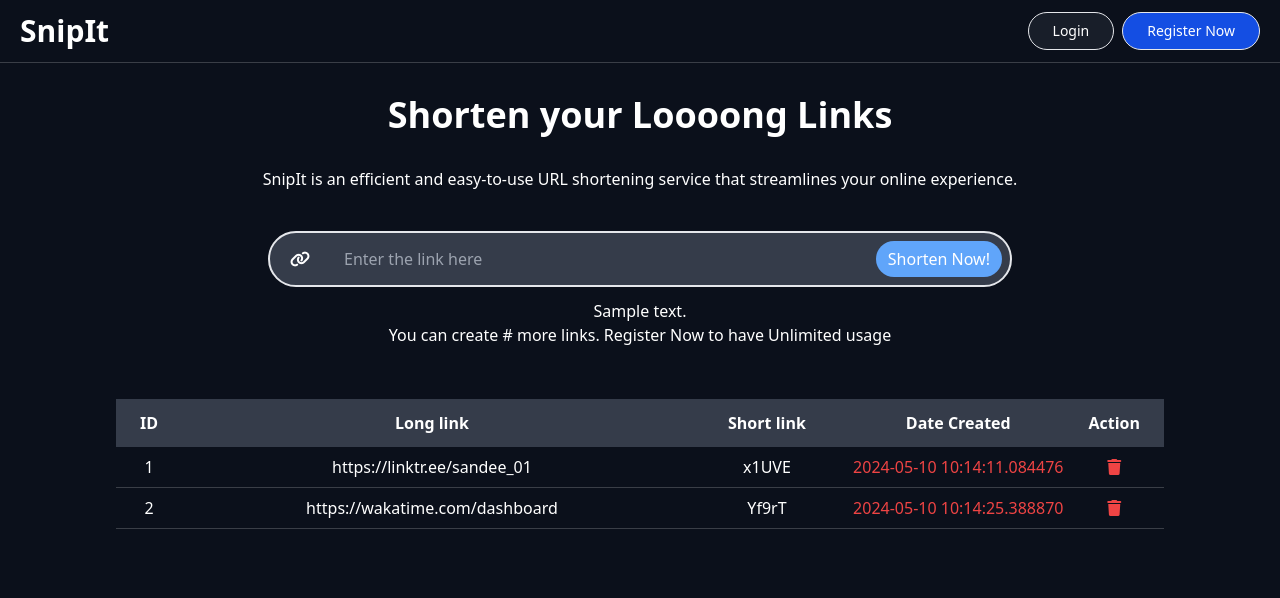
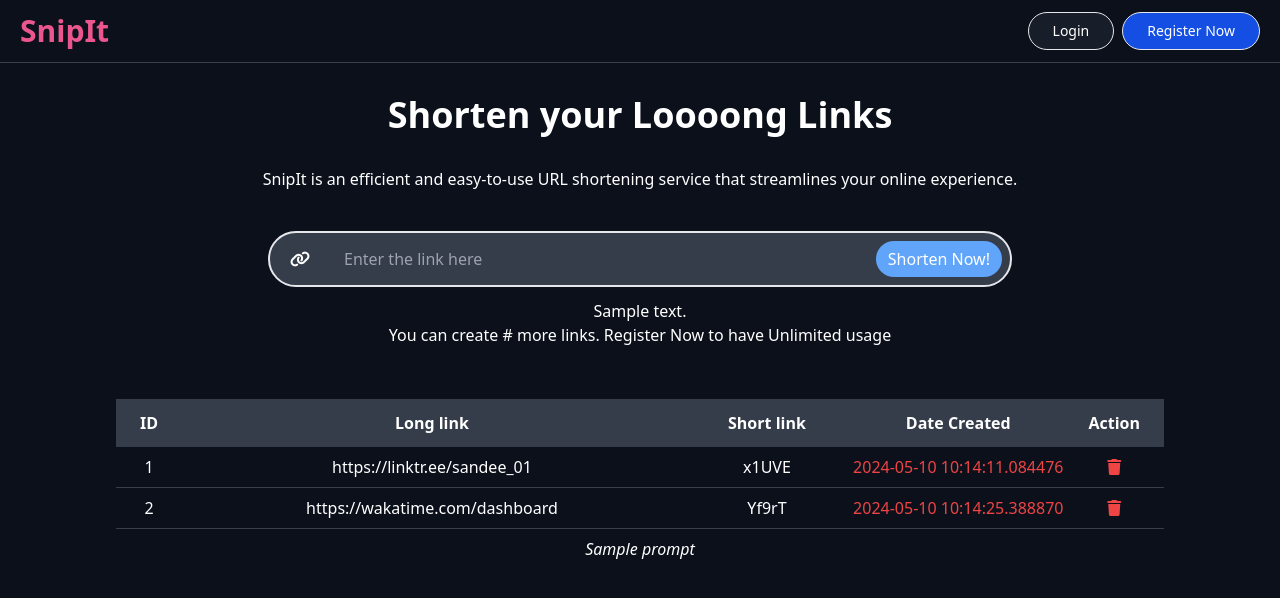
Before and after one commit to Sandee004/Shortner-UI, a Flask app: template templates/index.html in a window 1280 px wide. Shown: the top 598 px of the page. Run offline with Flask 3, Linux system fonts and the light colour scheme; tables that the repository leaves empty hold one stand-in row (values such as "Sample post"); the template is opened without the code that fills it: values that come from a table or form of the project are taken from there, most other values are stand-ins (such as "Sample title", 1, 10 or a date in 2020); some libraries are stand-ins or nearby versions.

Commit message:
differentiating homepages

```diff
--- a/main.py
+++ b/main.py
@@ -42,7 +42,7 @@ def index():
             if existing_link:
             # Link already exists, return the existing short link
                 short_link = existing_link.short_link
-                success_message = f"Long link already shortened! Your short link is: http://localhost:80/{short_link}"
+                success_message = f"Long link already shortened! Your short link is: {short_link}"
             else:
                 short_link = ''.join(random.choices(string.ascii_letters + string.digits, k=5))
 
@@ -51,7 +51,7 @@ def index():
                 db.session.commit()
 
                 generated_short_link = new_link.short_link
-                success_message = f"Long link successfully shortened! Your short link is: http://localhost:80/{generated_short_link}"
+                success_message = f"Long link successfully shortened! Your short link is: {generated_short_link}"
             context = {
                 "success_message": success_message,
             }
@@ -61,15 +61,17 @@ def index():
         else:
             user_links = Shortener.query.count()
             remaining_links = max(0, 5 - (user_links + 1))
+            prompt = "Sign in to see shortened links"
             if user_links >= 5:
                 links = Shortener.query.all()
                 success_message = "Limit reached. Pls login to continue creating"
+
             else:
                 existing_link = Shortener.query.filter_by(long_link=long_link).first()
                 if existing_link:
                  # Link already exists, return the existing short link
                     short_link = existing_link.short_link
-                    success_message = f"Long link already shortened! Your short link is: http://localhost:80/{short_link}"
+                    success_message = f"Long link already shortened! Your short link is: {short_link}"
                 else:
                     short_link = ''.join(random.choices(string.ascii_letters + string.digits, k=5))
 
@@ -78,15 +80,16 @@ def index():
                     db.session.commit()
 
                     generated_short_link = new_link.short_link
-                    success_message = f"Long link successfully shortened! Your short link is: http://localhost:80/{generated_short_link}"
+                    success_message = f"Long link successfully shortened! Your short link is: {generated_short_link}"
             context = {
                 "success_message": success_message,
                 "user_links": user_links if not user else None,
                 "remaining_links": remaining_links,
+                "prompt": prompt,
             }
-            links = Shortener.query.all()
+            #links = Shortener.query.all()
             print(user_links)
-            return render_template("index.html", **context, links=links)
+            return render_template("index.html", **context)
     return render_template("index.html")
 
 
--- a/templates/index.html
+++ b/templates/index.html
@@ -13,14 +13,14 @@
 <body class="bg-[#0B101B] text-white">
     <div id="first-page">
         <div id="nav" class="border-b border-gray-100/20 flex flex-row py-3 px-5 justify-between items-center">
-            <p class="font-bold text-3xl text-gradient-to-r from-red-500 to-yellow-500">SnipIt</p>
+            <p class="font-bold text-3xl text-[#EB568E]">SnipIt</p>
             <div class="flex gap-2 text-sm">
-                <a class="text-white border rounded-full px-6 py-2 bg-[#181E29]">Login</a>
-                <a class="border rounded-full px-6 py-2 hidden sm:block bg-[#144EE3]">Register Now</a>
+                <a href="{{url_for('login')}}" class="text-white border rounded-full px-6 py-2 bg-[#181E29]">Login</a>
+                <a href="{{url_for('signup')}}" class="border rounded-full px-6 py-2 hidden sm:block bg-[#144EE3]">Register Now</a>
             </div>
         </div>
 
-        <div id="main" class="mx-5 bg-[#] text-center">
+        <div id="main" class="mx-5 text-center">
             <p class="my-8 text-4xl font-bold">Shorten your Loooong Links</p>
             <p>SnipIt is an efficient and easy-to-use URL shortening service that streamlines your online experience.
             </p>
@@ -60,7 +60,29 @@
             {% endif %}
         </div>
 
-        <div class="w-[85%] p-5 m-auto mt-8">
+        <div class="w-[85%] p-5 m-auto mt-8 sm:hidden">
+            <p class="bg-[#353C4A] py-3 rounded-t-lg font-bold px-5 text-xl">Shortened Links</p>
+            <p class="text-center italic py-2">{{ prompt }}</p>
+            {% for link in links %}
+            <div class="bg-[#181E29] mb-2 flex flex-row justify-between items-center px-5 py-2">
+                <div class="flex flex-col">
+                <p class="whitespace-wrap text-xl">{{ link.long_link }}</p>
+                <p class="text-sm text-red-500">
+                    <a href="http://localhost:80/{{ link.short_link }}" target="_blank">{{ link.short_link }}</a>
+                </p>
+                </div>
+                <div>
+                    <button type="button" class="text-red-500 hover:text-red-700"
+                    onclick="deleteLink({{ link.id }})">
+                    <i class="fa-solid fa-trash"></i>
+                    </button>
+                </div>
+            </div>
+            {% endfor %}
+        </div>
+
+
+        <div class="hidden sm:block w-[85%] p-5 m-auto mt-8">
             <table class="w-full text-center rounded-t-lg">
                 <thead class="bg-[#353C4A]">
                     <tr>
@@ -92,6 +114,7 @@
                     {% endfor %}
                 </tbody>
             </table>
+            <p class="text-center italic py-2">{{ prompt }}</p>
         </div>
     </div>
     <script>
--- a/templates/signup.html
+++ b/templates/signup.html
@@ -7,8 +7,8 @@
     <script src="https://cdn.tailwindcss.com"></script>
     <script src="https://kit.fontawesome.com/6bd9574680.js" crossorigin="anonymous"></script>
 </head>
-<body class="bg-[#0B101B] text-center mt-[20%] flex justify-center items-center rounded">
-    <div class="bg-[#181E29] w-[85%]">
+<body class="bg-[#0B101B] text-center flex justify-center items-center rounded">
+    <div class="bg-[#181E29] w-[80%] my-[20vh]">
         <h1 class="text-2xl mt-16 mb-10 text-[#EB568E] font-bold">Sign Up</h1>
         <div class="text-center flex flex-col text-white">
             <form method="POST">
```
Also changed, not shown: instance/users.sqlite3.
